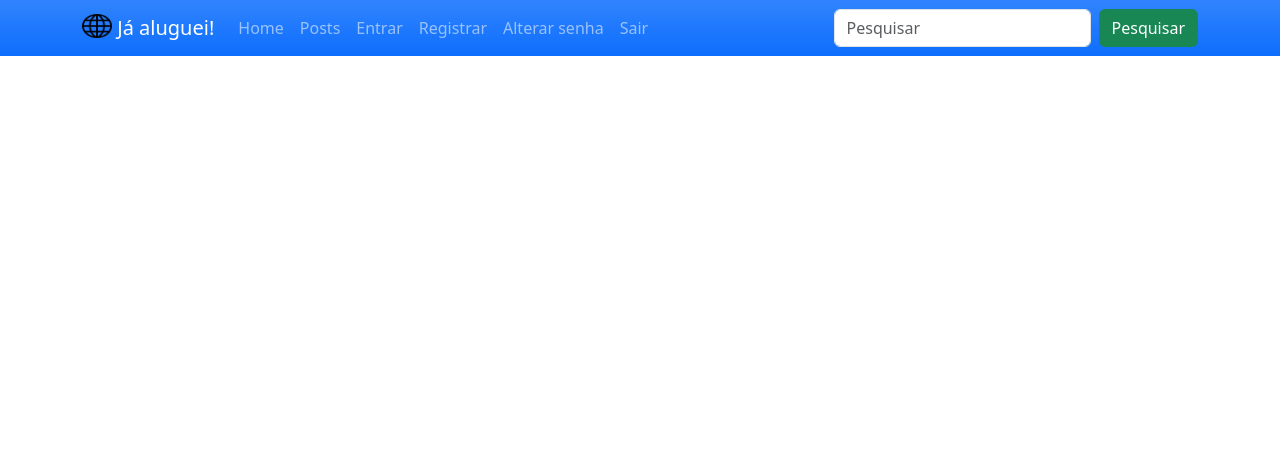
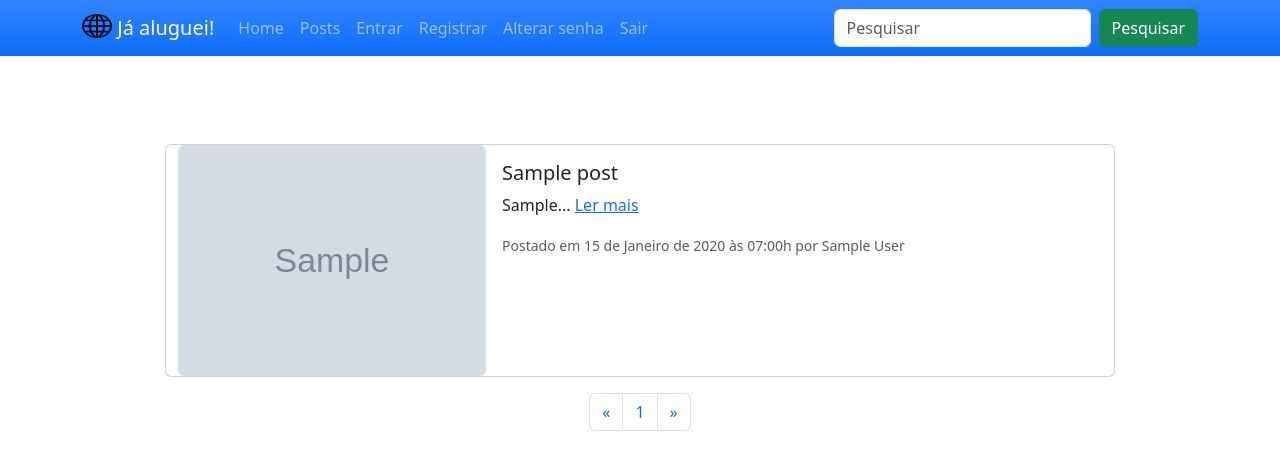
Before and after one commit to enzzoalle/Projeto-de-estudo-blog, a Django app: page /posts?page=1 in a window 1280 px wide. Shown: the top 470 px of the page. Run offline with Django 5.2, Linux system fonts and the light colour scheme; tables that the repository leaves empty hold one stand-in row (values such as "Sample post"); grey boxes marked "Sample" are stand-in pictures; some libraries are stand-ins or nearby versions.

Commit message:
mudança de banco de dados de MySQL para PostgreSQL + finalização da página de posts com paginação e pesquisa

```diff
--- a/blogs/models.py
+++ b/blogs/models.py
@@ -12,6 +12,7 @@ class Post(models.Model):
      def __str__(self):
          return "Título: " + self.titulo + " | Autor: " + self.autor.first_name + " " + self.autor.last_name
 
+
 class Comentario(models.Model):
      """Modelo de comentários"""
      titulo = models.CharField(max_length=55)
@@ -21,4 +22,4 @@ class Comentario(models.Model):
      post = models.ForeignKey(Post, on_delete=models.CASCADE)
 
      def __str__(self):
-         return "Título: " + self.titulo + " | Autor: " + self.autor.first_name + " " + self.autor.last_name + " | Post: " + self.post.titulo
+         return "Título: " + self.titulo + " | Autor: " + self.autor.username + " | Post: " + self.post.titulo
--- a/blogs/templates/blogs/base.html
+++ b/blogs/templates/blogs/base.html
@@ -38,7 +38,7 @@
                                                 <a class="nav-link" aria-current="page" href="{% url 'index' %}">Home</a>
                                           </li>
                                           <li class="nav-item">
-                                                <a class="nav-link" aria-current="page" href="{% url 'posts' %}">Posts</a>
+                                                <a class="nav-link" aria-current="page" href="{% url 'posts' %}?page=1">Posts</a>
                                           </li>
                                           <li class="nav-item">
                                                 <a class="nav-link" aria-current="page" href="#">Entrar</a>
@@ -53,8 +53,10 @@
                                                 <a class="nav-link" aria-current="page" href="#">Sair</a>
                                           </li>
                                     </ul>
-                                    <form class="d-flex" role="search">
-                                          <input class="form-control me-2" type="search" placeholder="Pesquisar" aria-label="Search" />
+
+                                    <form method="post" class="d-flex" role="search" action="{% url 'search' %}">
+                                          {% csrf_token %}
+                                          <input class="form-control me-2" type="search" placeholder="Pesquisar" aria-label="Search" name="busca" />
                                           <button class="btn btn-success" type="submit">Pesquisar</button>
                                     </form>
                               </div>
--- a/blogs/templates/blogs/index.html
+++ b/blogs/templates/blogs/index.html
@@ -2,7 +2,7 @@
 
 <div>
       <h1 class="mb-3 text-center">{{ post.titulo }}</h1>
-      <p>{{ post.conteudo }}</p>
+      <p class="text-break">{{ post.conteudo }}</p>
       <p>Postado em {{ post.data_post }}h por {{ post.autor.first_name }} {{ post.autor.last_name }}</p>
 </div>
 <div class="accordion accordion-flush mb-5" id="accordionFlushExample">
--- a/blogs/templates/blogs/posts.html
+++ b/blogs/templates/blogs/posts.html
@@ -1 +1,46 @@
-{% extends 'blogs/base.html' %} {% block content %} {{ teste }} {% endblock %}
+{% extends 'blogs/base.html' %} {% block content %} {% if page_obj %}
+<div class="row justify-content-md-center">
+      {% for post in page_obj %}
+      <div class="card mb-3 col-12 col-md-10">
+            <div class="row g-0">
+                  <div class="col-md-4">
+                        <img src="{{ post.imagem_capa.url }}" class="img-fluid rounded" alt="{{ post.titulo }}" style="height: 100%" />
+                  </div>
+                  <div class="col-md-8">
+                        <div class="card-body">
+                              <h5 class="card-title">{{ post.titulo }}</h5>
+                              <p class="card-text">
+                                    {{ post.conteudo | slice:":170" }}...
+                                    <a href="{% url 'post_unique' id=post.id %}">Ler mais</a>
+                              </p>
+                              <p class="card-text">
+                                    <small class="text-body-secondary">Postado em {{ post.data_post }}h por {{ post.autor.first_name }} {{ post.autor.last_name }}</small>
+                              </p>
+                        </div>
+                  </div>
+            </div>
+      </div>
+      {% endfor %}
+</div>
+
+<nav aria-label="Page navigation example">
+      <ul class="pagination justify-content-center">
+            <li class="page-item">
+                  <a class="page-link" href="?page={{anterior}}" aria-label="Anterior">
+                        <span aria-hidden="true">&laquo;</span>
+                  </a>
+            </li>
+            {% for page in pages %}
+            <li class="page-item"><a class="page-link" href="?page={{page}}">{{ page }}</a></li>
+            {% endfor %}
+            <li class="page-item">
+                  <a class="page-link" href="?page={{proximo}}" aria-label="Próximo">
+                        <span aria-hidden="true">&raquo;</span>
+                  </a>
+            </li>
+      </ul>
+</nav>
+
+{% else %}
+<h4>Ainda não há posts!</h4>
+{% endif %} {% endblock %}
--- a/blogs/urls.py
+++ b/blogs/urls.py
@@ -4,6 +4,6 @@ from . import views
 urlpatterns = [
     path('', views.index, name='index'),
     path('posts', views.posts, name='posts'),
-    path('post_unique', views.post_unique, name='post_unique'),
+    path('post_unique/<int:id>', views.post_unique, name='post_unique'),
     path('search', views.search, name='search'),
 ]
--- a/blogs/views.py
+++ b/blogs/views.py
@@ -1,8 +1,11 @@
-from django.shortcuts import render, redirect
+from django.shortcuts import render, redirect, get_object_or_404
+from django.urls import reverse
 from .models import Post, Comentario
 from .forms import ComentariosForm
 import os
 from django.conf import settings
+from django.core.paginator import Paginator
+from django.db.models import Q
 
 def filtro_ofensas(texto):
      texto = texto.lower()
@@ -51,11 +54,73 @@ def index(request):
      context = {'form':form, 'post':post, 'comentarios':comentarios}
      return render(request, 'blogs/index.html', context)
 
-def post_unique(request):
-     return render(request, 'blogs/post_unique.html')
+def posts(request):
+     posts = Post.objects.order_by('-data_post')
+     paginator = Paginator(posts, 5)
+     page_number = request.GET.get('page')
+     page_obj = paginator.get_page(page_number)
 
-def posts(request):
-     return render(request, 'blogs/posts.html')
+     pages = []
+
+     for page in range(int(page_number), int(page_number)+10):
+          if page <= int(paginator.num_pages):
+               pages.append(page)
+
+     if int(page_number) > 1:
+          anterior = int(page_number) - 1
+     else:
+          anterior = 1
+
+     if int(page_number) < int(paginator.num_pages):
+          proximo = int(page_number) + 1
+     else:
+          proximo = int(page_number)
+
+     context = {'page_obj':page_obj, 'pages':pages, 'anterior':anterior, 'proximo':proximo}
+     return render(request, 'blogs/posts.html', context)
+
+def post_unique(request, id):
+     post = get_object_or_404(Post, id=id)
+     comentarios = Comentario.objects.filter(post=post)
+
+     if request.user.is_authenticated:
+          if request.method == 'POST':
+               form = ComentariosForm(request.POST)
+
+               if form.is_valid():
+                    autor = request.user
+                    titulo = form.cleaned_data['titulo']
+                    conteudo = form.cleaned_data['comentario']
+
+                    if filtro_ofensas(titulo):
+                         form.add_error('titulo', 'Seu título pode conter palavras ou expressões ofensivas!')
+                         context = {'form':form, 'post':post, 'comentarios':comentarios}
+                         return render(request, 'blogs/post_unique.html', context)
+
+                    if filtro_ofensas(conteudo):
+                         form.add_error ('comentario', 'Seu comentário pode conter palavras ou expressões ofensivas!')
+                         context = {'form':form, 'post':post, 'comentarios':comentarios}
+                         return render(request, 'blogs/post_unique.html', context)
+
+                    novo_comentario = Comentario(titulo=titulo, conteudo=conteudo, autor=autor, post=post)
+                    novo_comentario.save()
+                    return redirect(reverse('post_unique', kwargs={'id':id}))
+
+               else:
+                    context = {'form':form, 'post':post, 'comentarios':comentarios}
+                    return render(request, 'blogs/post_unique.html', context)
+
+     form = ComentariosForm()
+     context = {'form':form, 'post':post, 'comentarios':comentarios}
+     return render(request, 'blogs/post_unique.html', context)
 
 def search(request):
-     return render(request, 'blogs/search.html')
+
+     if request.method == 'POST':
+          busca = request.POST.get('busca')
+          posts = Post.objects.filter(Q(titulo__icontains=busca)| Q(conteudo__icontains=busca)).order_by('-data_post')
+     else:
+          posts = ''
+
+     context = {'posts':posts}
+     return render(request, 'blogs/search.html', context)
```
Also changed, not shown: blog/settings.py (+5 -4 lines), blogs/templates/blogs/post_unique.html (+65 -1 lines), blogs/templates/blogs/search.html (+28 -1 lines).
